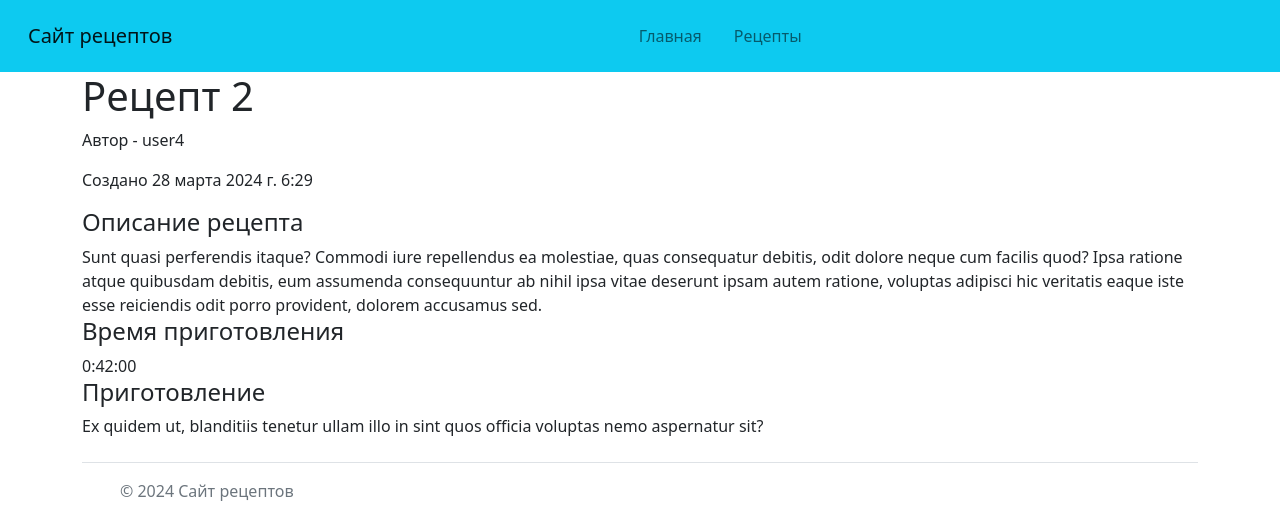
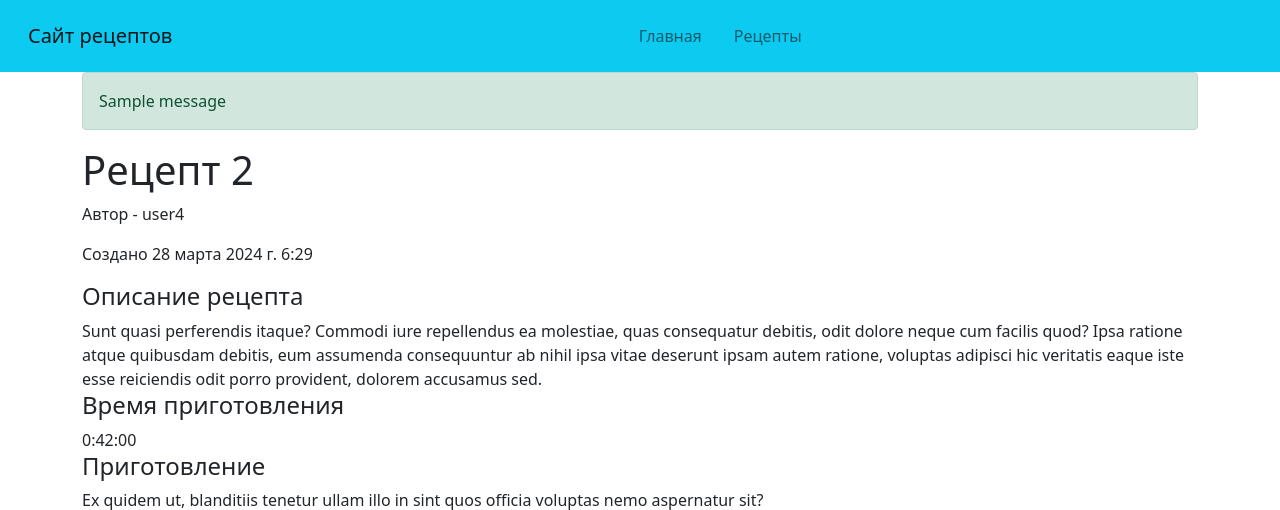
Before and after one commit to AlexeyZam15/django_final_certification, a Django app: page /recipes/102/ in a window 1280 px wide. Shown: the top 510 px of the page. Run offline with Django 5.2, Linux system fonts and the light colour scheme; data comes from the database, SQL or seed files in the repository; tables that the repository leaves empty hold one stand-in row (values such as "Sample post"); one stand-in notice (Sample message) is shown.

Commit message:
added messages

```diff
--- a/recipessite/templates/base.html
+++ b/recipessite/templates/base.html
@@ -40,6 +40,15 @@
     </div>
 </nav>
 <div class="container">
+    {% if messages %}
+    <div class="messages">
+        {% for message in messages %}
+        <div class="alert {% if message.tags %}alert-{{ message.tags }}{% endif %}">
+            {{ message }}
+        </div>
+        {% endfor %}
+    </div>
+    {% endif %}
     {% block content %}
     <p>Скоро тут появится текст...</p>
     {% endblock %}
```
